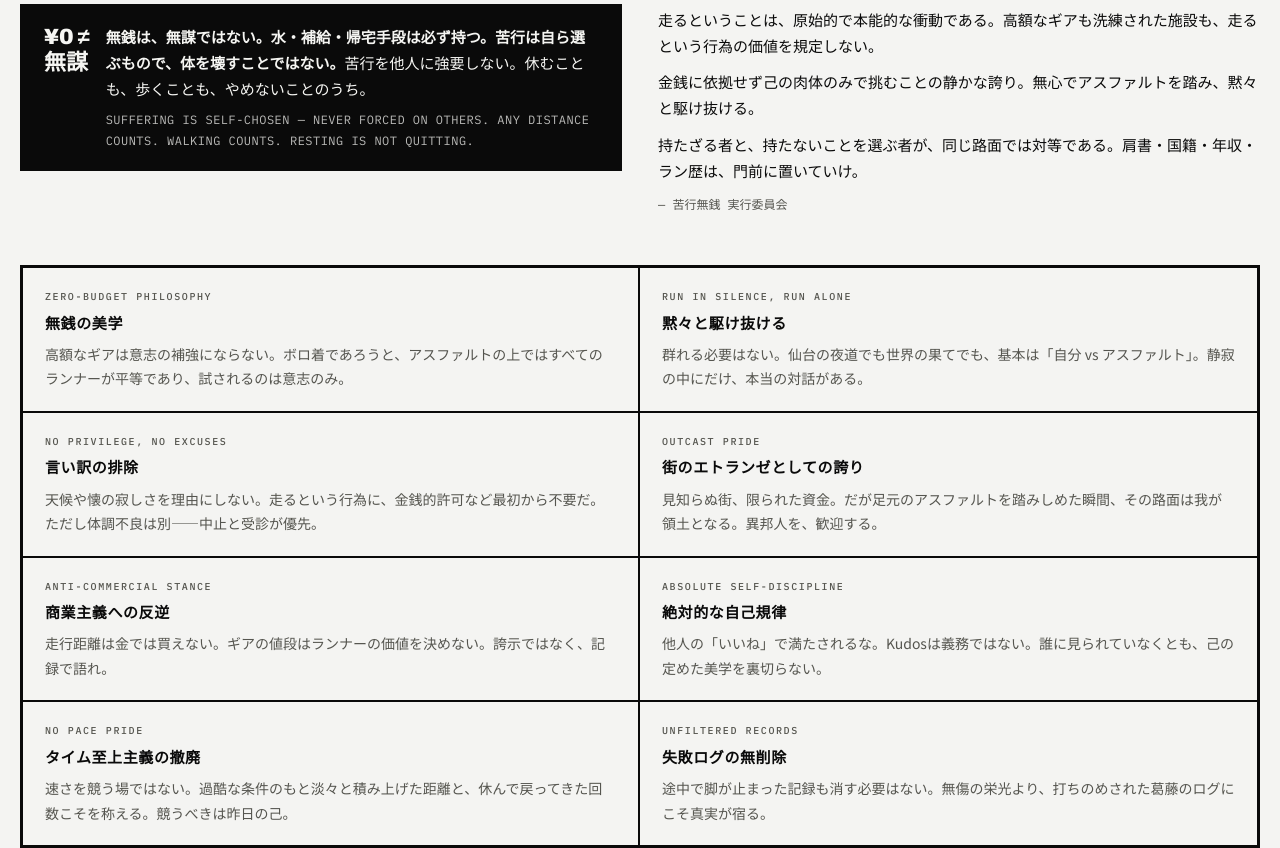
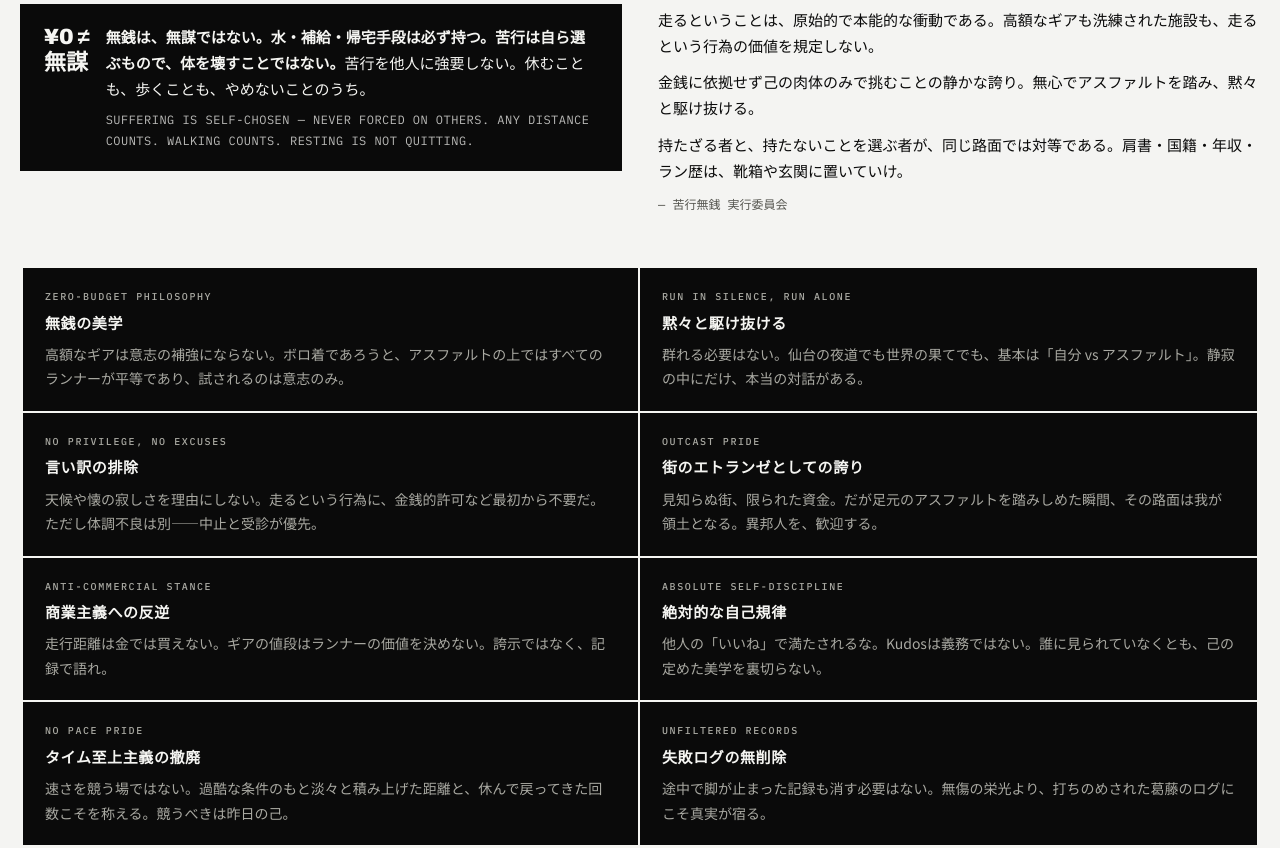
Before and after one commit to nomoney-runningclub/nomoney-runningclub.github.io, a plain HTML site: page index.html in a window 1280 px wide. Shown: the part 1946-2794 px from the top of the page. Drawn offline with Linux system fonts and the light colour scheme.

Commit message:
Invert THE CODE grid colors for contrast; wording: 門前 -> 靴箱や玄関 in team philosophy

```diff
--- a/index.html
+++ b/index.html
@@ -183,13 +183,13 @@
   .safety p{margin:0; font-size:15px}
   .safety p + p{margin-top:6px; font-family:"IBM Plex Mono",monospace; font-size:12px; letter-spacing:.04em; opacity:.75}
 
-  .code-grid{display:grid; grid-template-columns:repeat(2,1fr); gap:0; border:3px solid var(--line); margin-top:40px}
-  .code-item{padding:20px 22px; border-bottom:2px solid var(--line)}
-  .code-item:nth-child(odd){border-right:2px solid var(--line)}
+  .code-grid{display:grid; grid-template-columns:repeat(2,1fr); gap:0; border:3px solid var(--inv-ink); background:var(--inv-bg); color:var(--inv-ink); margin-top:40px}
+  .code-item{padding:20px 22px; border-bottom:2px solid var(--inv-ink)}
+  .code-item:nth-child(odd){border-right:2px solid var(--inv-ink)}
   .code-item:nth-last-child(-n+2){border-bottom:none}
   .code-item h4{margin:0 0 6px; font-size:15px; letter-spacing:.04em}
-  .code-item h4 .en-sm{display:block; font-family:"IBM Plex Mono",monospace; font-size:10px; letter-spacing:.16em; color:var(--muted); font-weight:500; margin-bottom:4px}
-  .code-item p{margin:0; font-size:14px; color:var(--muted)}
+  .code-item h4 .en-sm{display:block; font-family:"IBM Plex Mono",monospace; font-size:10px; letter-spacing:.16em; color:var(--inv-muted); font-weight:500; margin-bottom:4px}
+  .code-item p{margin:0; font-size:14px; color:var(--inv-muted)}
   .outcast{margin-top:40px; display:grid; grid-template-columns:repeat(3,1fr); gap:14px}
   .outcast .card{border:2px solid var(--line); padding:18px; background:var(--panel)}
   .outcast .card .en-line{font-family:"Archivo",sans-serif; font-weight:900; font-size:17px; line-height:1.3}
@@ -368,7 +368,7 @@
     .div-grid{grid-template-columns:1fr}
     .code-grid{grid-template-columns:1fr}
     .code-item:nth-child(odd){border-right:none}
-    .code-item{border-bottom:2px solid var(--line)}
+    .code-item{border-bottom:2px solid var(--inv-ink)}
     .code-item:last-child{border-bottom:none}
     .outcast{grid-template-columns:1fr}
     .hero-grid{grid-template-columns:1fr}
@@ -483,7 +483,7 @@
           <h3>チーム理念</h3>
           <p>走るということは、原始的で本能的な衝動である。高額なギアも洗練された施設も、走るという行為の価値を規定しない。</p>
           <p>金銭に依拠せず己の肉体のみで挑むことの静かな誇り。無心でアスファルトを踏み、黙々と駆け抜ける。</p>
-          <p>持たざる者と、持たないことを選ぶ者が、同じ路面では対等である。肩書・国籍・年収・ラン歴は、門前に置いていけ。</p>
+          <p>持たざる者と、持たないことを選ぶ者が、同じ路面では対等である。肩書・国籍・年収・ラン歴は、靴箱や玄関に置いていけ。</p>
           <p class="sign">— 苦行無銭 実行委員会</p>
         </div>
       </div>
```
